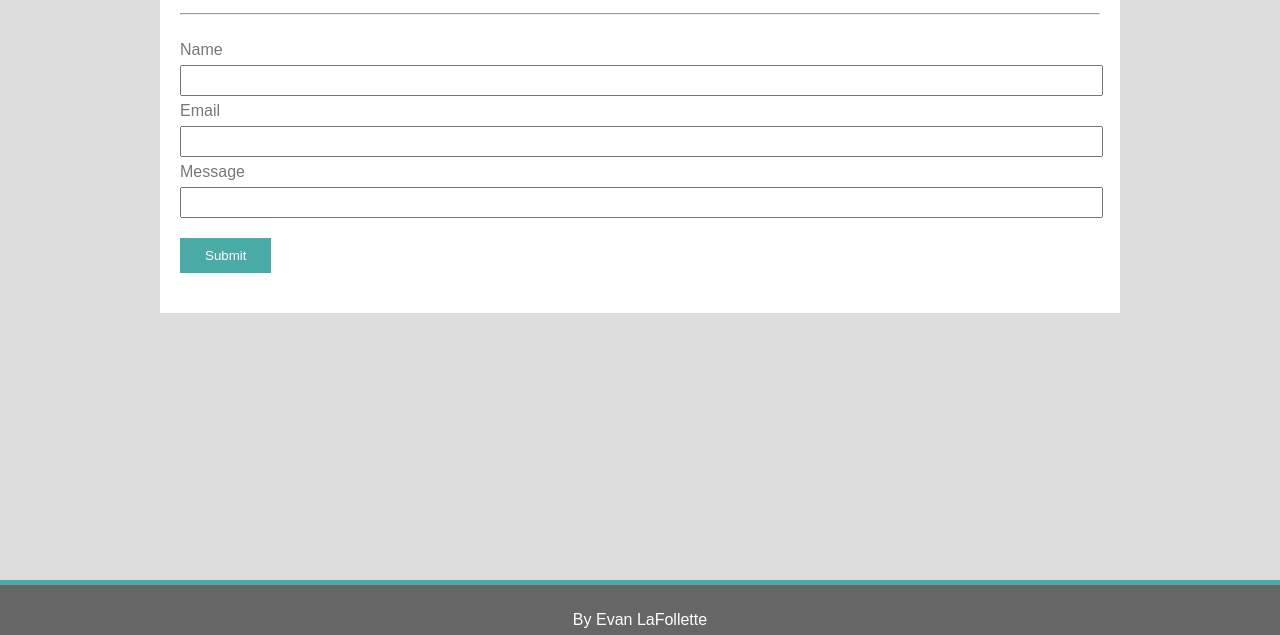
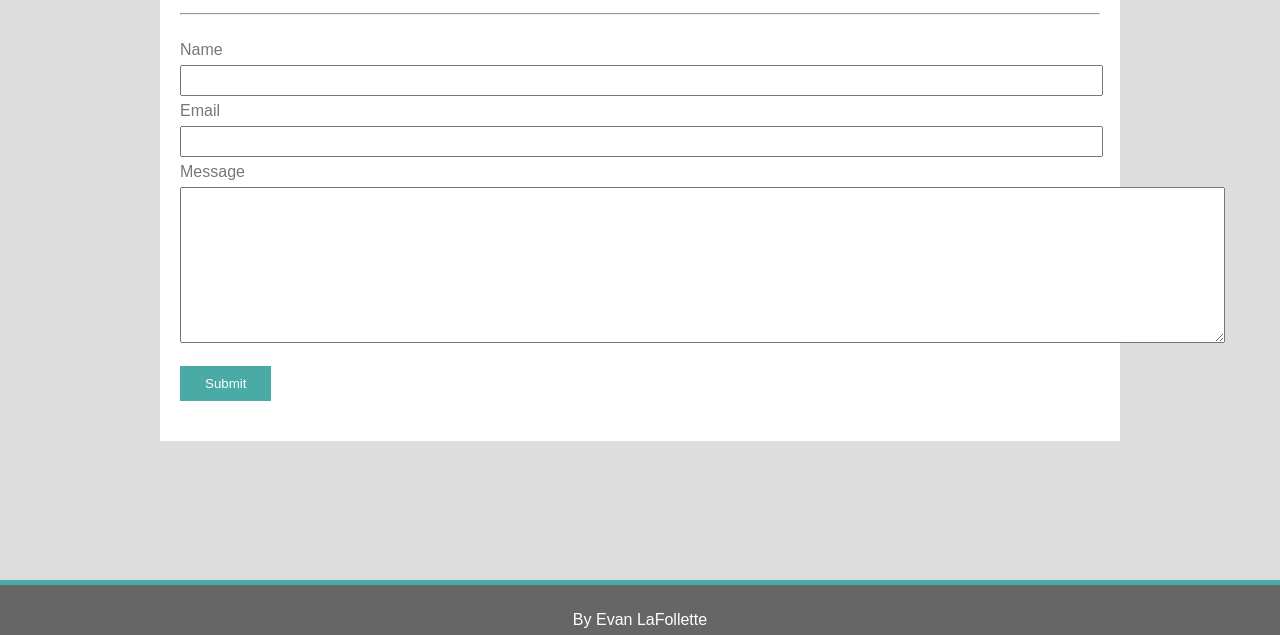
Before and after one commit to INWYTIA/INWYTIA.github.io, a plain HTML site: page contact.html in a window 1280 px wide. Shown: the part 170-805 px from the top of the page. Drawn offline with Linux system fonts and the light colour scheme.

Commit message:
added text area and README

```diff
--- a/contact.html
+++ b/contact.html
@@ -24,14 +24,16 @@
         <div class="article_padding">
         <h1>Contact</h1>
         <hr/>
+        <form>
         <p>Name</p>
         <input type="text" name="Name"/>
         <p>Email</p>
         <input type="text" name="Email"/>
         <p>Message</p>
-        <input type="text" name="Message"/>
+        <textarea name="Message" rows="10" cols="128"></textarea>
         <br/>
         <button class="submit_btn" type="submit">Submit</button>
+    </form>
         </div>
     </article>
     <div class="push"></div>
```
Also changed, not shown: 1 other file.
